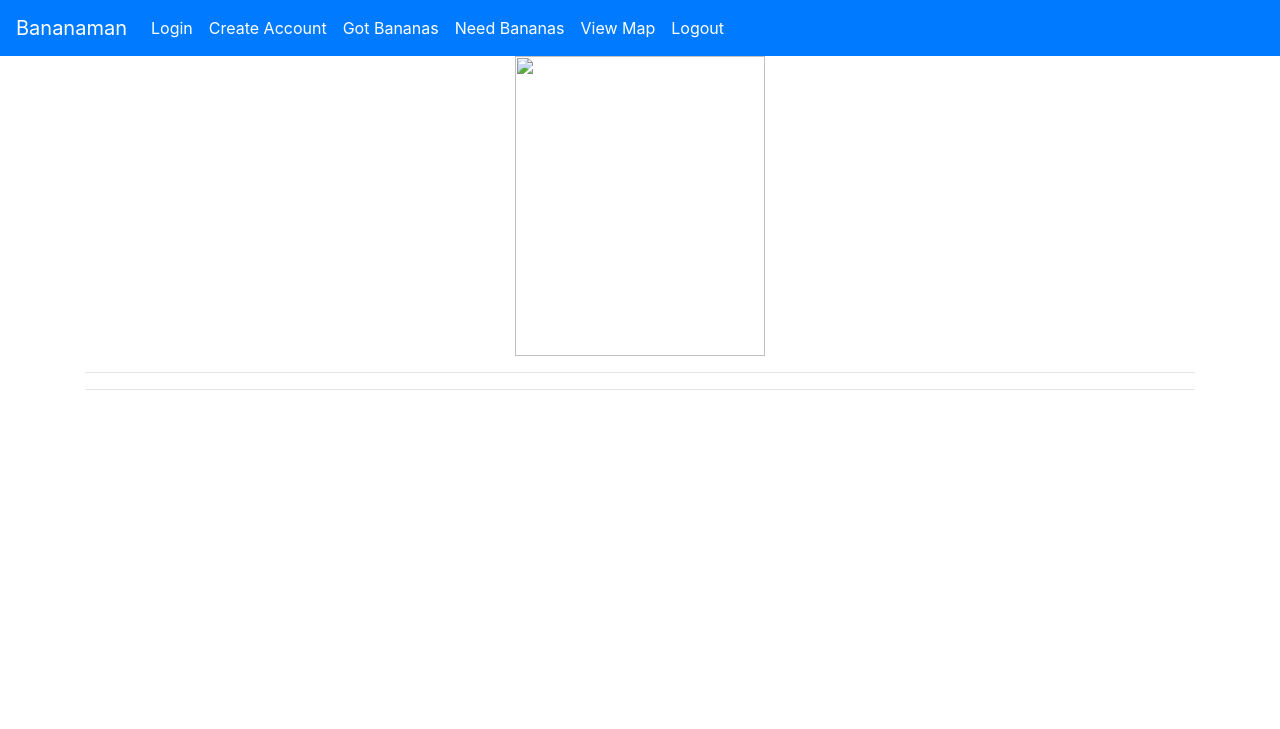
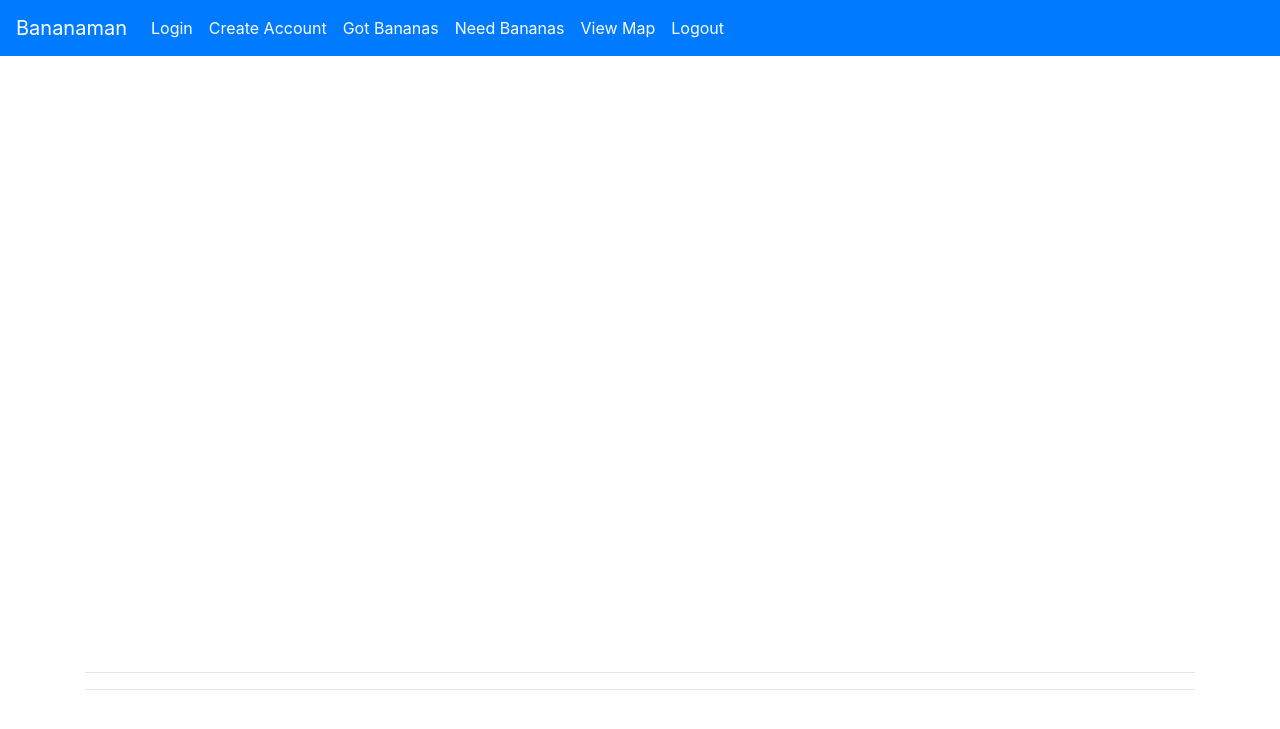
Before and after one commit to jackerman76/PlaceTheTaste, a Flask app: template templates/view_recipe.html in a window 1280 px wide. Shown: the top 729 px of the page. Run offline with Flask 2, Linux system fonts and the light colour scheme; the template is opened without the code that fills it, so the values that code supplies are empty; some libraries are stand-ins or nearby versions.

Commit message:
updating recipe visualization page

```diff
--- a/templates/view_recipe.html
+++ b/templates/view_recipe.html
@@ -1,11 +1,29 @@
 {% extends '_base.html' %}
 {% block header %}
+<style>
+    /* Default height for small devices */
+    #recipe-image {
+      height: 400px;
+    }
 
+    /* Height for devices larger than 992px */
+    @media (min-width: 992px) {
+      #recipe-image {
+        height: 600px;
+      }
+    }
+</style>
+  <!-- Background image -->
+  <div class="container">
+    <div
+        id="recipe-image"
+        class="p-5 text-center bg-image"
+        style="background-image: url({{ recipe.picture }});"
+    >
+  </div>
 {% endblock %}
 {% block content %}
 <div class="container">
-    <img style="width:250px;height:300px;" src="{{ recipe.picture }}">
-
 
     <h1>{{ recipe.recipe_name }}</h1>
     <hr/>
```
Also changed, not shown: test_recipe_app.py (deleted, +0 -30 lines).
